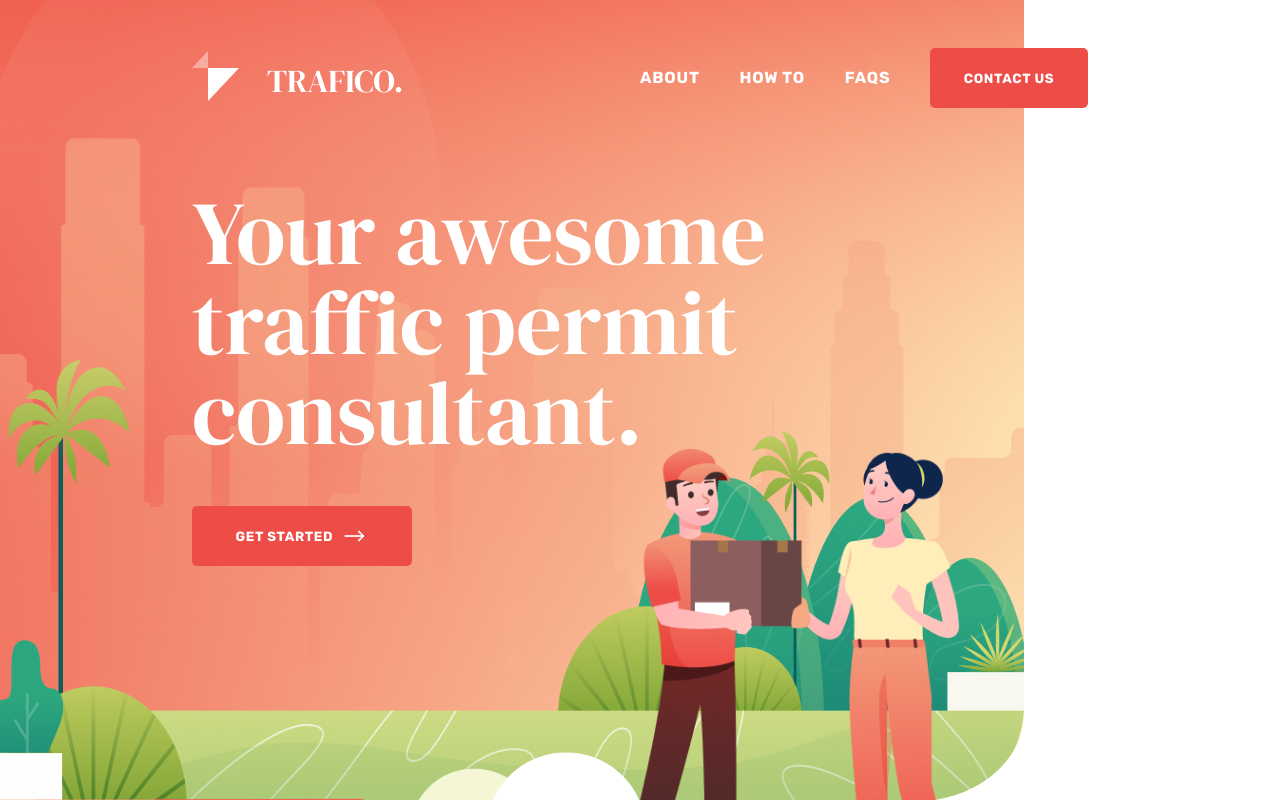
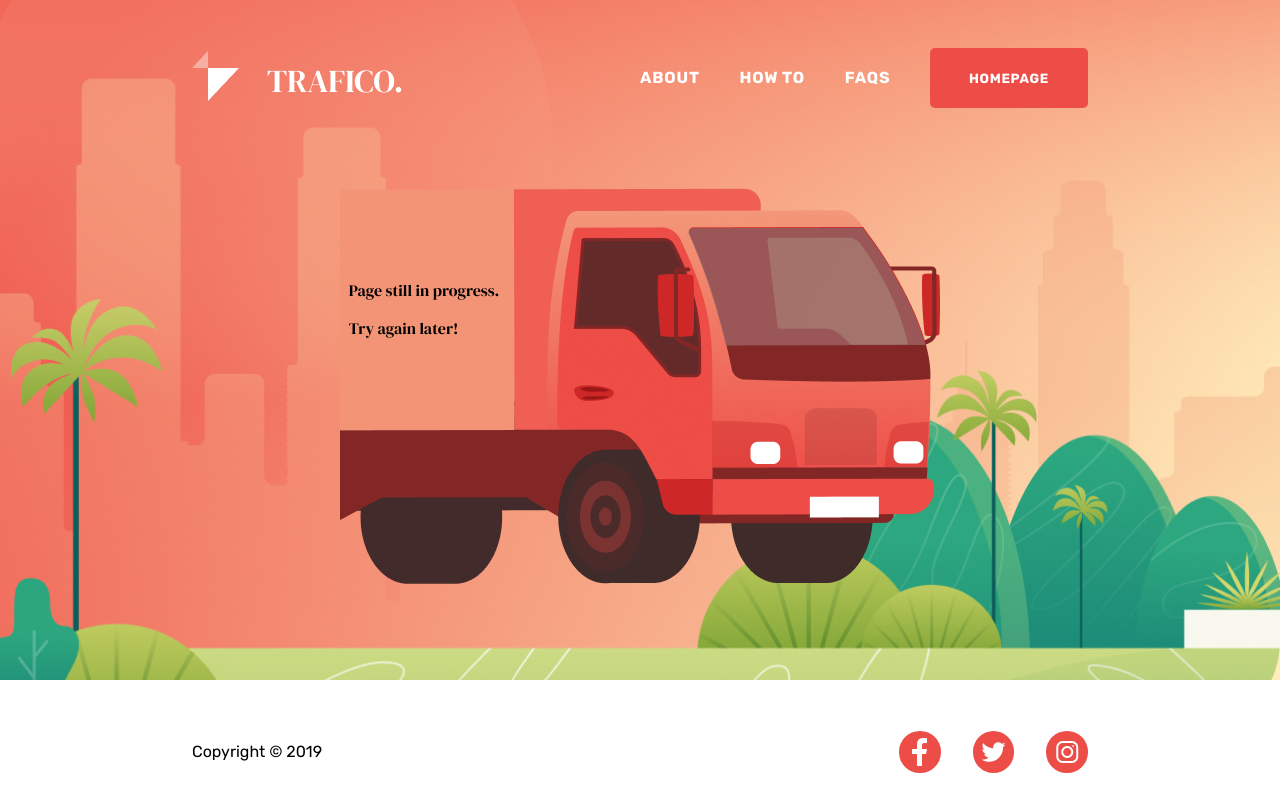
Before and after one commit to alexbtnr/traffico, a React (Create React App) app: page /progress in a window 1280 px wide. Shown: the top 800 px of the page. Built offline with nearby package versions, Linux system fonts and the light colour scheme; no server answers.

Commit message:
Created and styled work in progress page

```diff
--- a/src/App.js
+++ b/src/App.js
@@ -1,12 +1,22 @@
 import React from "react";
+import { Route, Switch } from "react-router-dom";
 import GlobalStyles from "./components/GlobalStyles";
 import Homepage from "./pages/Homepage";
+import WorkInProgress from "./pages/WorkInProgress";
 
 function App() {
   return (
     <div className='App'>
       <GlobalStyles />
-      <Homepage />
+
+      <Switch>
+        <Route path='/' exact>
+          <Homepage />
+        </Route>
+        <Route path='/progress'>
+          <WorkInProgress />
+        </Route>
+      </Switch>
     </div>
   );
 }
--- a/src/components/CallToAction.js
+++ b/src/components/CallToAction.js
@@ -1,4 +1,5 @@
 import React from "react";
+import { Link } from "react-router-dom";
 import styled from "styled-components";
 import ReusableButton from "./ReusableButton";
 
@@ -8,7 +9,9 @@ const CallToAction = () => {
       <h1>
         Your awesome <br /> traffic permit <br /> consultant.
       </h1>
-      <ReusableButton text='Get started' icon longBtn />
+      <Link to='/progress'>
+        <ReusableButton text='Get started' icon longBtn />
+      </Link>
     </StyledHero>
   );
 };
--- a/src/components/FooterForm.js
+++ b/src/components/FooterForm.js
@@ -1,4 +1,5 @@
 import React from "react";
+import { Link } from "react-router-dom";
 import styled from "styled-components";
 import ReusableButton from "./ReusableButton";
 
@@ -31,7 +32,9 @@ const FooterForm = () => {
             />
           </div>
           <div className='form-button'>
-            <ReusableButton text={"get started"} icon longBtn />
+            <Link to='/progress'>
+              <ReusableButton text={"get started"} icon longBtn />
+            </Link>
           </div>
         </form>
       </div>
--- a/src/components/Navbar.js
+++ b/src/components/Navbar.js
@@ -3,8 +3,10 @@ import styled from "styled-components";
 import ReusableButton from "./ReusableButton";
 import Hamburger from "hamburger-react";
 import { AnimatePresence, motion } from "framer-motion";
+import { Link, useLocation } from "react-router-dom";
 
 const Navbar = () => {
+  const location = useLocation();
   const [isOpen, setIsOpen] = useState(false);
   return (
     <StyledNavbar>
@@ -18,9 +20,19 @@ const Navbar = () => {
         <li className='main-nav-link'>
           <a href='#faq'>Faqs</a>
         </li>
-        <li className='main-nav-btn'>
-          <ReusableButton text='Contact us' />
-        </li>
+        {location.pathname === "/" ? (
+          <li className='main-nav-btn'>
+            <Link to='/progress'>
+              <ReusableButton text='Contact us' />
+            </Link>
+          </li>
+        ) : (
+          <li className='main-nav-btn'>
+            <Link to='/'>
+              <ReusableButton text='Homepage' />
+            </Link>
+          </li>
+        )}
       </ul>
       <div className='mobile-nav'>
         <AnimatePresence>
--- a/src/components/SocialMedia.js
+++ b/src/components/SocialMedia.js
@@ -1,4 +1,5 @@
 import React from "react";
+import { Link } from "react-router-dom";
 import styled from "styled-components";
 
 const SocialMedia = () => {
@@ -13,9 +14,15 @@ const SocialMedia = () => {
           </div>
           <div className='flex-right'>
             <div className='social-icons'>
-              <i className='lab la-facebook-f la-2x'></i>
-              <i className='lab la-twitter la-2x'></i>
-              <i className='lab la-instagram la-2x'></i>
+              <Link to='/progress'>
+                <i className='lab la-facebook-f la-2x'></i>
+              </Link>
+              <Link to='/progress'>
+                <i className='lab la-twitter la-2x'></i>
+              </Link>
+              <Link to='/progress'>
+                <i className='lab la-instagram la-2x'></i>
+              </Link>
             </div>
           </div>
         </div>
--- a/src/index.js
+++ b/src/index.js
@@ -1,10 +1,13 @@
 import React from "react";
 import ReactDOM from "react-dom";
 import App from "./App";
+import { BrowserRouter as Router } from "react-router-dom";
 
 ReactDOM.render(
   <React.StrictMode>
-    <App />
+    <Router>
+      <App />
+    </Router>
   </React.StrictMode>,
   document.getElementById("root")
 );
--- /dev/null
+++ b/src/pages/WorkInProgress.js
@@ -0,0 +1,107 @@
+import { motion } from "framer-motion";
+import React from "react";
+import styled from "styled-components";
+import Logo from "../components/Logo";
+import Navbar from "../components/Navbar";
+import SocialMedia from "../components/SocialMedia";
+import background from "../images/background.png";
+import truck from "../images/truck.png";
+import { enterFromLeft } from "../utils/animations";
+import { useScroll } from "../utils/useScroll";
+
+const WorkInProgress = () => {
+  const [element, controls] = useScroll();
+
+  return (
+    <StyledWorkInProgress>
+      <img src={background} alt='background' className='hero-background' />
+      <div className='container'>
+        <div className='flex-container'>
+          <Logo />
+          <Navbar />
+        </div>
+        <div ref={element} className='truck-img-container'>
+          <motion.img
+            variants={enterFromLeft}
+            initial='hidden'
+            animate={controls}
+            className='truck'
+            src={truck}
+            alt='truck'
+          />
+          <motion.div
+            variants={enterFromLeft}
+            initial='hidden'
+            animate={controls}
+            className='text-container'
+          >
+            <p>Page still in progress. Try again later!</p>
+          </motion.div>
+        </div>
+      </div>
+      <footer className='footer'>
+        <SocialMedia />
+      </footer>
+    </StyledWorkInProgress>
+  );
+};
+
+const StyledWorkInProgress = styled.div`
+  img.hero-background {
+    position: absolute;
+    height: 801.84px;
+    width: 80%;
+    width: 100%;
+    height: 85vh;
+    top: 0;
+    left: 0;
+    z-index: -1;
+    background: linear-gradient(297.17deg, #ffedba 6.67%, #ee4d47 91.82%);
+    object-fit: cover;
+    border-radius: 0;
+  }
+
+  .truck-img-container {
+    position: absolute;
+    left: 50%;
+    transform: translateX(-50%);
+    img {
+    }
+    .text-container {
+      position: absolute;
+      top: 0;
+      width: 29%;
+      height: 60.5%;
+      display: flex;
+      justify-content: center;
+      align-items: center;
+    }
+    p {
+      font-family: DM Serif Display;
+      font-style: normal;
+      font-weight: normal;
+      font-size: 1rem;
+      line-height: 240%;
+      width: 90%;
+    }
+  }
+
+  .container {
+    .flex-container {
+      margin: 0 auto 5rem;
+      padding-top: 3rem;
+      display: flex;
+      justify-content: space-between;
+      align-items: center;
+    }
+  }
+
+  footer.footer {
+    position: absolute;
+    bottom: 0;
+    width: 100%;
+    z-index: -1;
+  }
+`;
+
+export default WorkInProgress;
```
